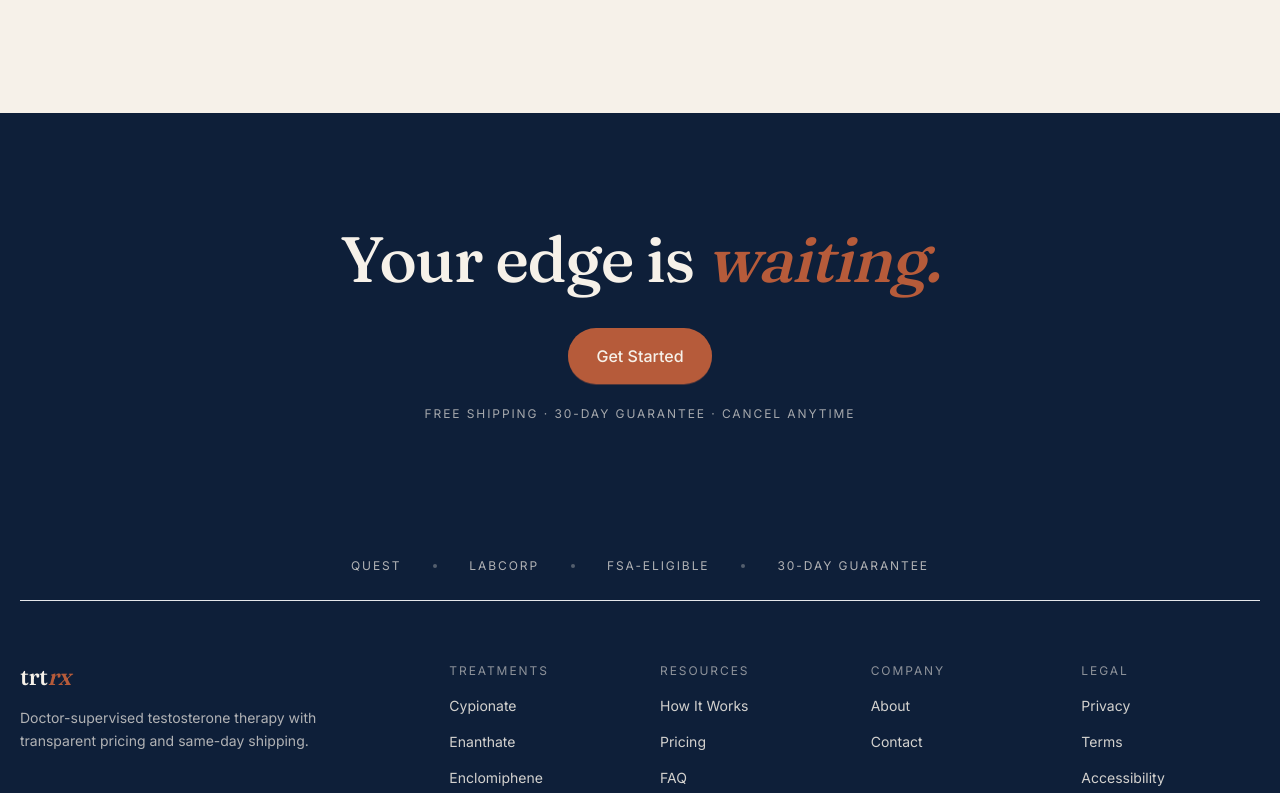
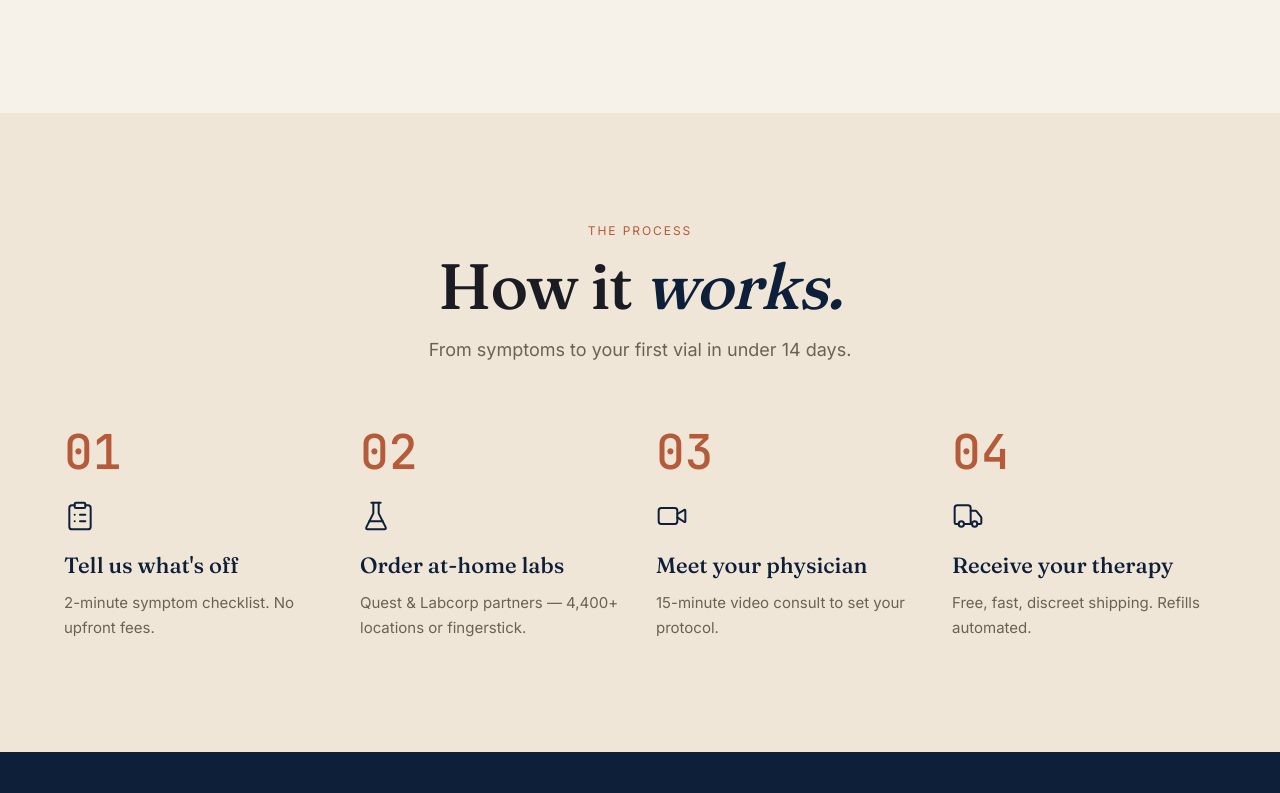
Before and after one commit to metabotprime/trtrx, a Next.js app: page / in a window 1280 px wide. Shown: the part 5527-6320 px from the top of the page. Built offline with nearby package versions, Linux system fonts and the light colour scheme.

Commit message:
feat(home): how-it-works 4-step section

```diff
--- /dev/null
+++ b/src/components/sections/HowItWorksSteps.tsx
@@ -0,0 +1,82 @@
+import { ClipboardList, FlaskConical, Video, Truck, type LucideIcon } from 'lucide-react';
+import { SectionHeader } from './SectionHeader';
+
+type Step = {
+  number: string;
+  Icon: LucideIcon;
+  title: string;
+  body: string;
+};
+
+const STEPS: Step[] = [
+  {
+    number: '01',
+    Icon: ClipboardList,
+    title: "Tell us what's off",
+    body: '2-minute symptom checklist. No upfront fees.',
+  },
+  {
+    number: '02',
+    Icon: FlaskConical,
+    title: 'Order at-home labs',
+    body: 'Quest & Labcorp partners — 4,400+ locations or fingerstick.',
+  },
+  {
+    number: '03',
+    Icon: Video,
+    title: 'Meet your physician',
+    body: '15-minute video consult to set your protocol.',
+  },
+  {
+    number: '04',
+    Icon: Truck,
+    title: 'Receive your therapy',
+    body: 'Free, fast, discreet shipping. Refills automated.',
+  },
+];
+
+export function HowItWorksSteps() {
+  return (
+    <section className="bg-surface-alt">
+      <div className="container py-20 md:py-28">
+        <SectionHeader
+          eyebrow="The Process"
+          title="How it *works.*"
+          subtitle="From symptoms to your first vial in under 14 days."
+          align="center"
+        />
+
+        <ol className="mx-auto mt-16 grid max-w-6xl grid-cols-1 gap-12 md:grid-cols-2 lg:grid-cols-4 lg:gap-8">
+          {STEPS.map(({ number, Icon, title, body }) => (
+            <li key={number} className="flex flex-col">
+              <span
+                className="font-mono text-5xl font-medium leading-none text-accent"
+                aria-hidden
+              >
+                {number}
+              </span>
+
+              <Icon
+                size={32}
+                strokeWidth={1.5}
+                className="mt-6 text-primary"
+                aria-hidden
+              />
+
+              <h3
+                className="mt-5 font-serif text-[22px] font-medium leading-tight text-primary"
+                style={{ fontVariationSettings: "'opsz' 144" }}
+              >
+                {title}
+              </h3>
+
+              <p className="mt-3 text-[15px] leading-relaxed text-muted">
+                {body}
+              </p>
+            </li>
+          ))}
+        </ol>
+      </div>
+    </section>
+  );
+}
--- a/src/pages/index.tsx
+++ b/src/pages/index.tsx
@@ -9,6 +9,7 @@ import { PricingTransparency } from '@/components/sections/PricingTransparency';
 import { TreatmentGrid } from '@/components/sections/TreatmentGrid';
 import { TreatmentTable } from '@/components/sections/TreatmentTable';
 import { MedicalDirector } from '@/components/sections/MedicalDirector';
+import { HowItWorksSteps } from '@/components/sections/HowItWorksSteps';
 import { FooterCTABand } from '@/components/sections/FooterCTABand';
 
 export default function HomePage() {
@@ -29,9 +30,9 @@ export default function HomePage() {
         <TreatmentGrid />
         <TreatmentTable />
         <MedicalDirector />
-        {/* Additional homepage sections (how-it-works, testimonials,
-            compounded explainer, FAQ) ship in subsequent commits per
-            the spec. */}
+        <HowItWorksSteps />
+        {/* Additional homepage sections (testimonials, compounded
+            explainer, FAQ) ship in subsequent commits per the spec. */}
         <FooterCTABand />
       </PageShell>
     </>
```
